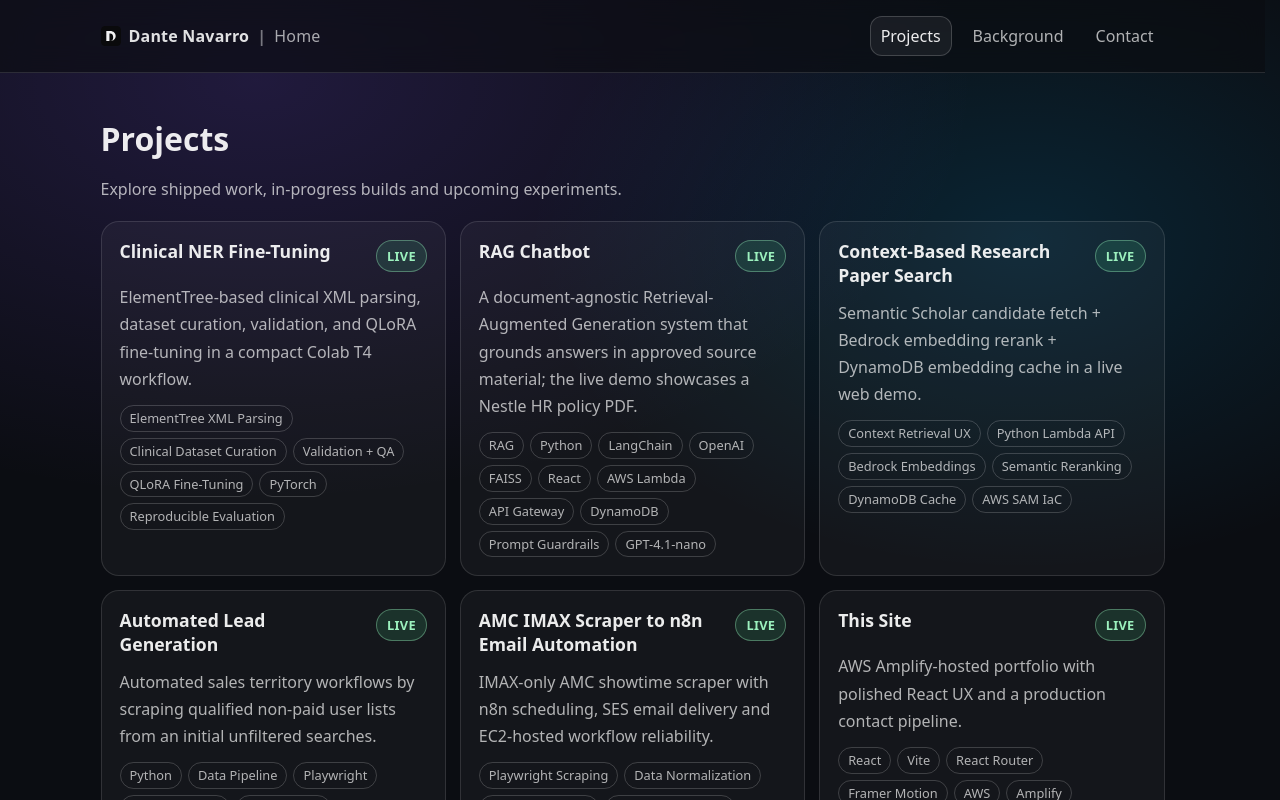
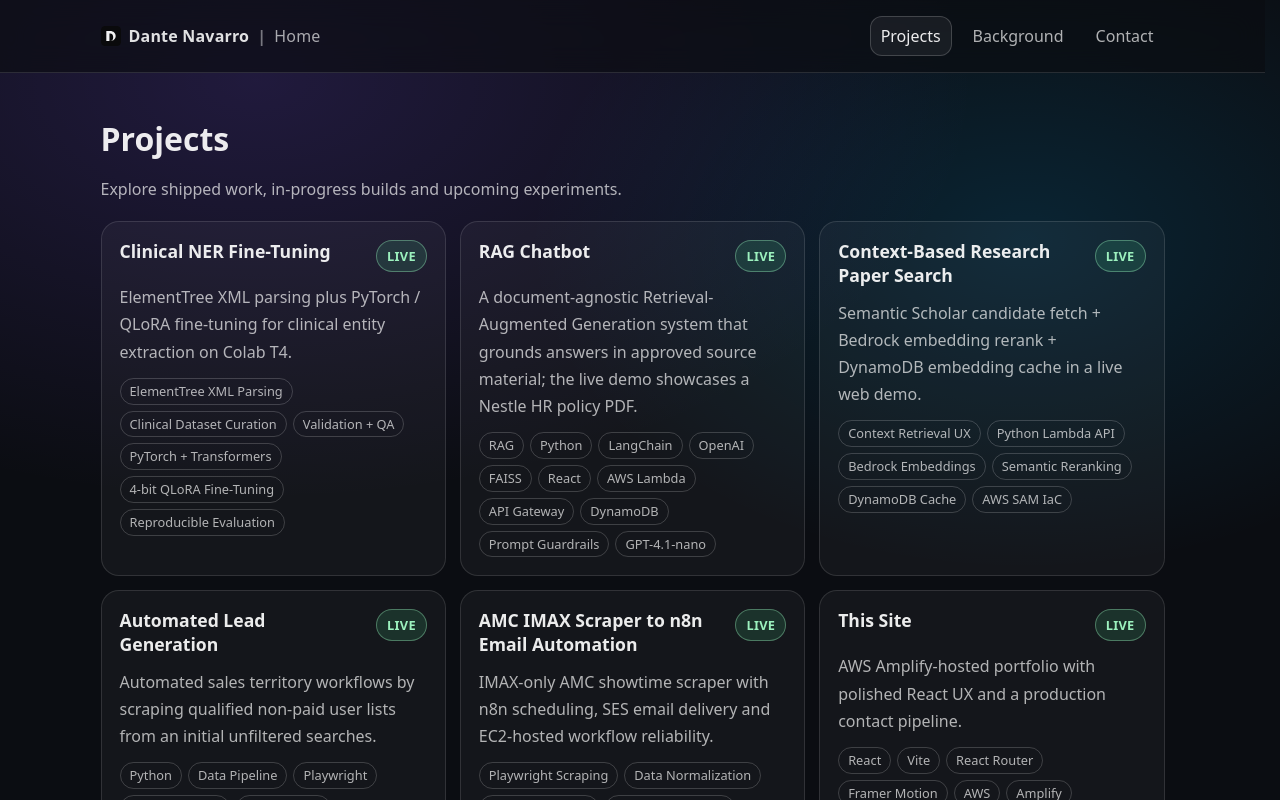
Before and after one commit to dantee-nv/dante-site, a React (Vite) app: page /projects in a window 1280 px wide. Shown: the top 800 px of the page. Built offline with nearby package versions, Linux system fonts and the light colour scheme.

Commit message:
Deepen clinical NER technical project copy

```diff
--- a/src/data/projects.js
+++ b/src/data/projects.js
@@ -83,9 +83,9 @@ const baseProjects = [
     slug: "clinical-ner-finetune",
     title: "Clinical NER Fine-Tuning",
     summary:
-      "This project is a proof-of-concept clinical NLP workflow focused on turning structured parsing, dataset curation, validation, and fine-tuning into inspectable Python code rather than notebook-only experimentation. It uses `xml.etree.ElementTree` to parse synthetic C-CDA-like XML, normalizes public biomedical NER data into a `problems` / `treatments` / `tests` schema, validates JSONL training examples, and fine-tunes a Phi-3 adapter with QLoRA on a Colab T4 with reproducible evaluation outputs.",
+      "This project is a proof-of-concept clinical NLP workflow focused on turning structured parsing, dataset curation, validation, and fine-tuning into inspectable Python code rather than notebook-only experimentation. It uses `xml.etree.ElementTree` to parse synthetic C-CDA-like XML, normalizes public biomedical NER data into a `problems` / `treatments` / `tests` schema, validates JSONL training examples, and fine-tunes a Phi-3 adapter with a PyTorch, Transformers, and QLoRA stack on a Colab T4 with reproducible evaluation outputs.",
     cardSummary:
-      "ElementTree-based clinical XML parsing, dataset curation, validation, and QLoRA fine-tuning in a compact Colab T4 workflow.",
+      "ElementTree XML parsing plus PyTorch / QLoRA fine-tuning for clinical entity extraction on Colab T4.",
     status: "live",
     tags: [
       "ElementTree XML Parsing",
@@ -100,8 +100,8 @@ const baseProjects = [
         { label: "ElementTree XML Parsing", lane: "backend" },
         { label: "Clinical Dataset Curation", lane: "data" },
         { label: "Validation + QA", lane: "data" },
-        { label: "QLoRA Fine-Tuning", lane: "ai" },
-        { label: "PyTorch", lane: "ai" },
+        { label: "PyTorch + Transformers", lane: "ai" },
+        { label: "4-bit QLoRA Fine-Tuning", lane: "ai" },
         { label: "Reproducible Evaluation", lane: "data" },
       ],
       metrics: [
@@ -123,33 +123,36 @@ const baseProjects = [
       timeline: "March 2026",
       role: "AI + ML Engineer",
       stack:
-        "Python, xml.etree.ElementTree, xmltodict, Hugging Face Datasets, Transformers, PEFT/QLoRA, TRL, PyTorch, scikit-learn, pytest",
+        "Python, xml.etree.ElementTree, xmltodict, Hugging Face Datasets, Transformers, BitsAndBytes, PEFT/QLoRA, TRL SFTTrainer, PyTorch, scikit-learn, pytest",
     },
     sections: [
       {
         heading: "Overview",
         body:
-          "This project is a proof-of-concept clinical NLP workflow focused on turning structured parsing, dataset curation, validation, and fine-tuning into inspectable Python code rather than notebook-only experimentation. It combines synthetic C-CDA-like XML, public biomedical NER data, QLoRA fine-tuning, and reproducible evaluation in a compact workflow that can run on a Colab T4 GPU. The current scope uses synthetic C-CDA-like XML plus public and synthetic data, does not claim live PHI or PII handling or FHIR ingestion, and treats PHI-aware and FHIR-based pipelines as adjacent next steps rather than implemented functionality.",
+          "This project is a proof-of-concept clinical NLP workflow focused on turning structured parsing, dataset curation, validation, and fine-tuning into inspectable Python code rather than notebook-only experimentation. It combines synthetic C-CDA-like XML, public biomedical NER data, a PyTorch and Transformers-based QLoRA training path for `microsoft/Phi-3-mini-4k-instruct`, and reproducible evaluation in a compact workflow that can run on a Colab T4 GPU. The current scope uses synthetic C-CDA-like XML plus public and synthetic data, does not claim live PHI or PII handling or FHIR ingestion, and treats PHI-aware and FHIR-based pipelines as adjacent next steps rather than implemented functionality.",
       },
       {
         heading: "Build",
         body:
-          "The pipeline begins by parsing a synthetic C-CDA-like XML sample in Python with `xml.etree.ElementTree`, using `ET.fromstring(...)`, namespace stripping, `ClinicalDocument/component/structuredBody/component/section` traversal, and `itertext()` flattening plus whitespace normalization to extract section titles and text into inspectable plain-text and JSON outputs. That parsing stage feeds a broader curation workflow that falls back across `medical_ner`, `ncbi_disease`, and `bc5cdr`, maps heterogeneous source labels into a normalized `problems` / `treatments` / `tests` schema, validates the generated JSONL, splits train/val/test deterministically with scikit-learn, and fine-tunes `microsoft/Phi-3-mini-4k-instruct` with PEFT/QLoRA under Colab T4 constraints.",
+          "The pipeline begins by parsing a synthetic C-CDA-like XML sample in Python with `xml.etree.ElementTree`, using `ET.fromstring(...)`, namespace stripping, `ClinicalDocument/component/structuredBody/component/section` traversal, and `itertext()` flattening plus whitespace normalization to extract section titles and text into inspectable plain-text and JSON outputs. That parsing stage feeds a broader curation workflow that falls back across `medical_ner`, `ncbi_disease`, and `bc5cdr`, maps heterogeneous source labels into a normalized `problems` / `treatments` / `tests` schema, validates the generated JSONL, then loads `microsoft/Phi-3-mini-4k-instruct` through a PyTorch and Hugging Face training path that uses 4-bit `BitsAndBytesConfig` quantization, PEFT LoRA adapters, TRL `SFTTrainer`, and deterministic train/val/test splits for Colab T4-friendly fine-tuning.",
         bullets: [
           "The XML parser keeps `ElementTree` as the core standard-library path and also supports an `xmltodict` route that strips namespaces before extracting `section`, `title`, and `text` content.",
           "Parsed sections are written both as readable plain text and as JSON so the XML extraction stage can be inspected before any downstream training step.",
           "Dataset fallback order is `medical_ner`, then `ncbi_disease`, then `bc5cdr`.",
-          "The training flow uses 4-bit quantization, LoRA adapters, gradient accumulation, and TRL `SFTTrainer` with Colab T4-friendly defaults.",
+          "Training examples are rendered from chat-style `messages` into the text format expected by `SFTTrainer`, using the tokenizer chat template when available and a fallback text renderer when it is not.",
+          "The fine-tuning config uses 4-bit NF4 quantization with double quantization, `torch.float16` compute, batch size `1`, gradient accumulation `8`, gradient checkpointing, cosine scheduling, and `paged_adamw_8bit` optimization.",
+          "The LoRA setup infers practical target modules from the loaded model, then applies adapter settings of `r=16`, `alpha=32`, and `dropout=0.05` before saving the adapter, tokenizer, and serialized run config.",
         ],
       },
       {
         heading: "Debugging + Hardening",
         body:
-          "The hardening work focused on making each stage fail more explicitly and produce well-characterized outputs. On the XML side that meant tolerating namespace and no-namespace inputs, skipping completely empty sections, and normalizing nested text consistently; on the curation side it meant fallback dataset loading, schema normalization, and deterministic splitting; and on the QA side it meant validating every JSONL row for `system` / `user` / `assistant` structure, required target keys, and assistant JSON parseability before training. Training and evaluation also required `transformers` `TrainingArguments` compatibility updates, `SFTTrainer` API compatibility handling, a workaround for Colab bfloat16 AMP issues, disabling generation cache behavior that triggered `DynamicCache` failures, and sklearn zero-class metric handling so the end-to-end workflow would stay stable.",
+          "The hardening work focused on making each stage fail more explicitly and produce well-characterized outputs. On the XML side that meant tolerating namespace and no-namespace inputs, skipping completely empty sections, and normalizing nested text consistently; on the curation side it meant fallback dataset loading, schema normalization, and deterministic splitting; and on the QA side it meant validating every JSONL row for `system` / `user` / `assistant` structure, required target keys, and assistant JSON parseability before training. The PyTorch and fine-tuning path also required `transformers` `TrainingArguments` compatibility updates across `evaluation_strategy` versus `eval_strategy`, `SFTTrainer` constructor compatibility across tokenizer and processing-class APIs, a workaround for Colab bfloat16 AMP issues, disabling generation cache behavior that triggered `DynamicCache` failures, and sklearn zero-class metric handling so the end-to-end workflow would stay stable.",
         bullets: [
           "Parser tests cover namespace-wrapped section extraction, empty-section skipping, and readable plain-text rendering.",
           "Validation checks cover JSONL parsing, message schema structure, `missing_role` failures, assistant payload JSON, and required target-key presence.",
           "Validation can fail the run when invalid rows exceed the configured threshold, which keeps malformed examples from silently flowing into training.",
+          "The training script guards against missing train or validation JSONL files before model loading and writes `run_config.json` so the exact training parameters used for an adapter run can be reviewed later.",
           "Evaluation returns zeroed metrics for zero-class slices instead of letting sklearn raise on an empty class matrix.",
           "Automated tests cover the parser, curation, validation, and evaluation modules.",
         ],
@@ -178,13 +181,14 @@ const baseProjects = [
       "Parsed synthetic C-CDA-like XML with `xml.etree.ElementTree`, namespace handling, and plain-text plus JSON outputs for inspection.",
       "Curated public biomedical NER data into a normalized `problems` / `treatments` / `tests` extraction schema with dataset fallback handling.",
       "Added row-level validation and threshold-based QA checks before training.",
+      "Implemented a PyTorch and Transformers fine-tuning path with 4-bit QLoRA, inferred LoRA target modules, and adapter-only outputs for Colab T4.",
       "Handled trainer, cache, AMP, and zero-class metric edge cases to keep the workflow reproducible on Colab T4.",
     ],
     cta: [
       { label: "Back to Projects", to: "/projects" },
       { label: "Contact Me", to: "/contact" },
       {
-        label: "View Full Deep Dive",
+        label: "GitHub",
         to: "https://github.com/dantee-nv/clinical-ner-finetune",
         external: true,
       },
```
